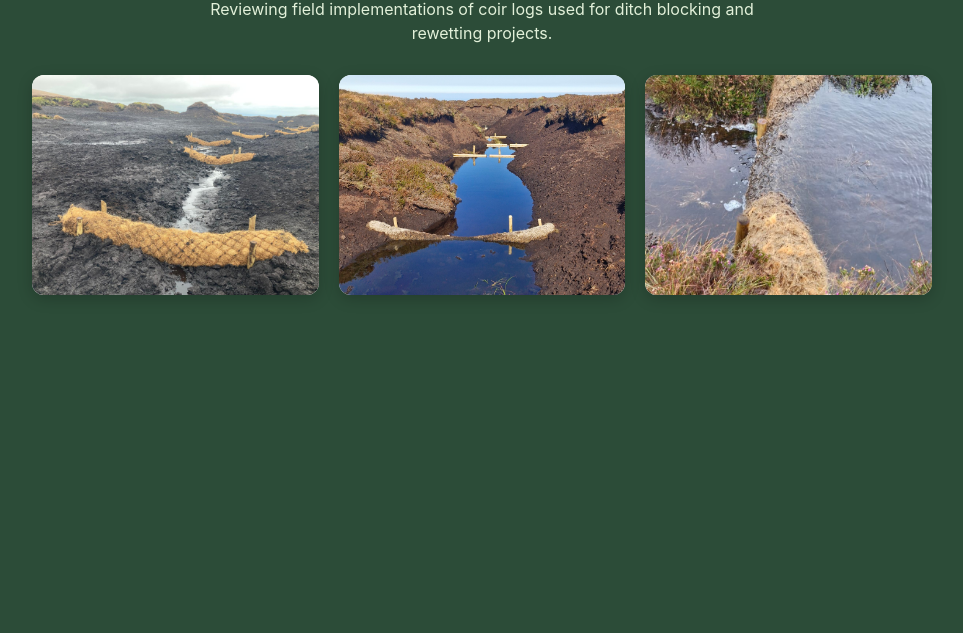
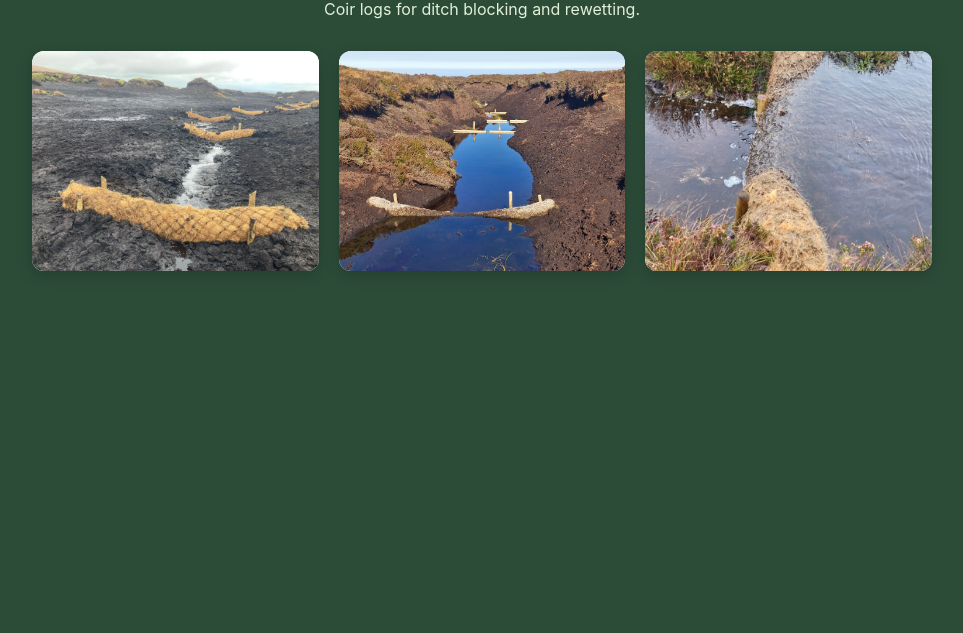
Before and after one commit to Xico110/Peatland-Interventions-Tool-and-Guides, a plain HTML site: page gallery-coir.html in a window 1280 px wide. Shown: the part 167-800 px from the top of the page, without its empty margins (158-1121 px from the left). Drawn offline with Linux system fonts and the light colour scheme.

Commit message:
Update gallery-coir.html

```diff
--- a/gallery-coir.html
+++ b/gallery-coir.html
@@ -140,7 +140,7 @@
     <div class="header-container">
         <a href="gallery.html" class="btn-back">⬅ Back to Main Gallery</a>
         <h1>Coir Examples</h1>
-        <p class="intro">Reviewing field implementations of coir logs used for ditch blocking and rewetting projects.</p>
+        <p class="intro">Coir logs for ditch blocking and rewetting.</p>
     </div>
 
     <div class="sub-gallery-grid">
```
